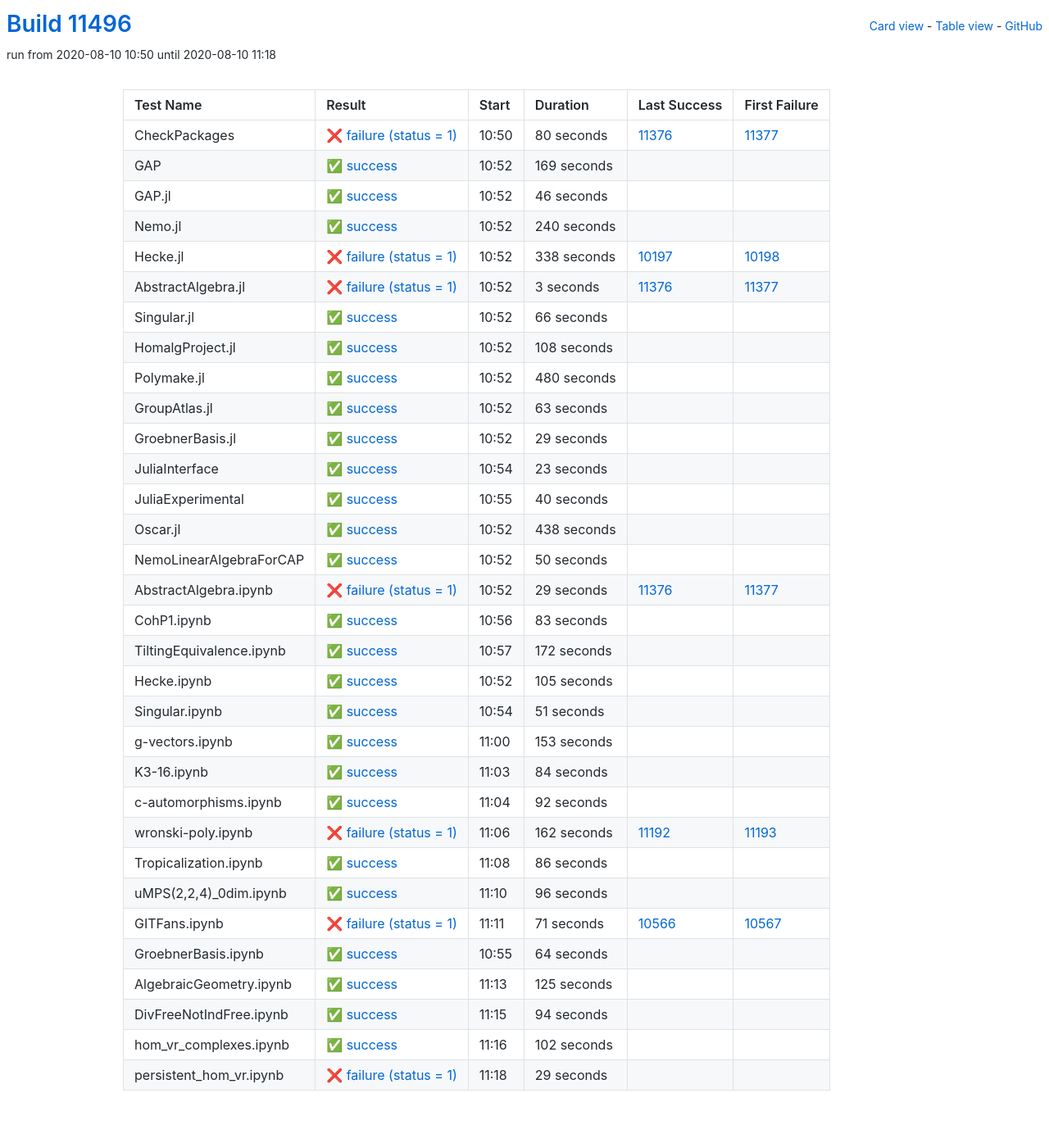
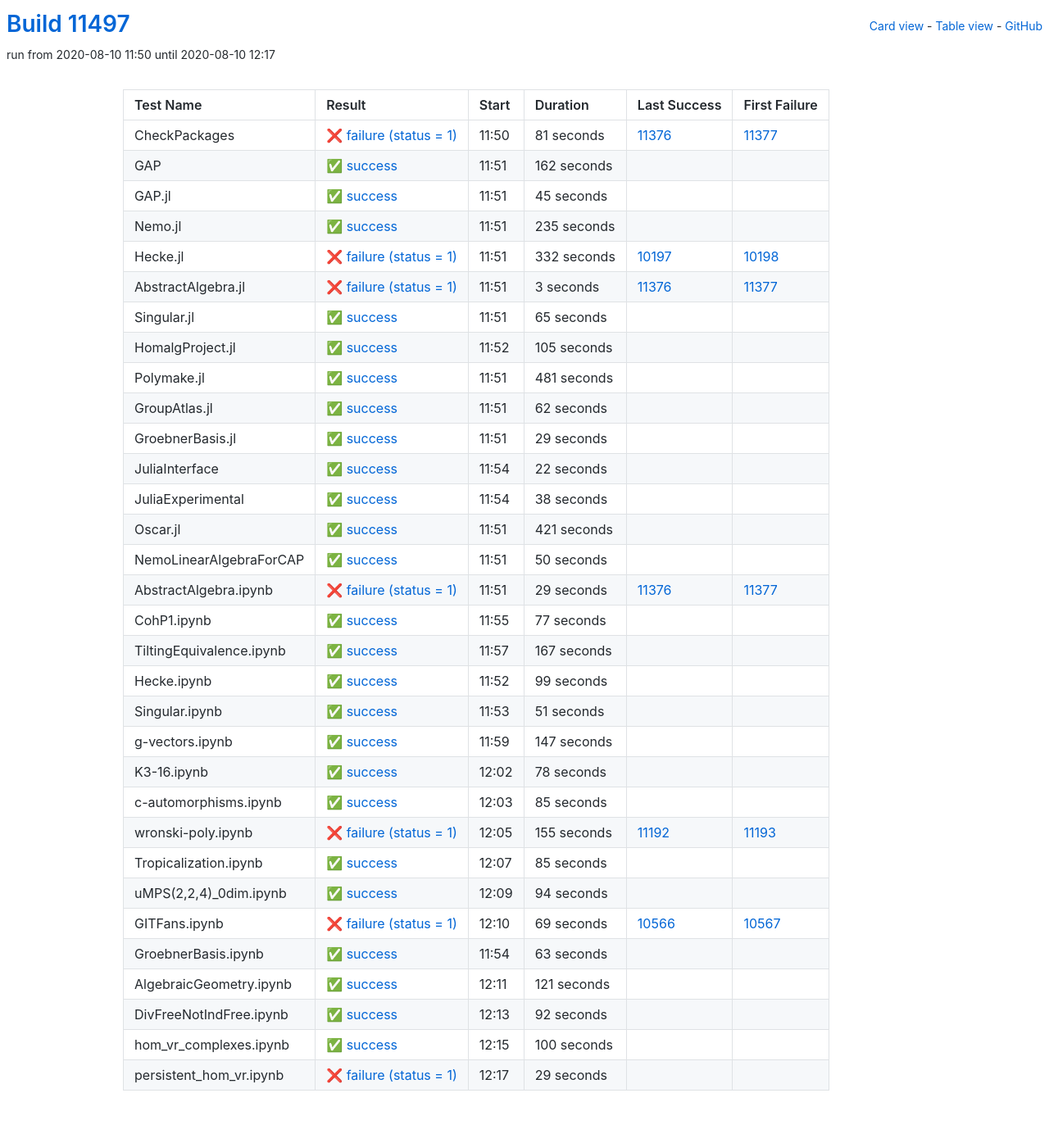
Before and after one commit to oscar-system/oscar-ci-status, a Jekyll site: the page built from table.html, in a window 1280 px wide. Shown: the whole page at 82% size. Built offline with Jekyll 4.4.1, drawn with Linux system fonts in a browser that asks for light colours.

Commit message:
Build #11497

```diff
--- a/_data/ci.yml
+++ b/_data/ci.yml
@@ -1,6 +1,6 @@
 ---
-build: 11496
-build_url: https://oscarci.mathematik.uni-kl.de/job/oscar/11496/
+build: 11497
+build_url: https://oscarci.mathematik.uni-kl.de/job/oscar/11497/
 job: oscar
 organization: oscar-system
 repo: oscar-ci-status
@@ -8,68 +8,68 @@
 tests:
 - name: CheckPackages
   id: checkpackages
-  log: https://oscarci.mathematik.uni-kl.de/job/oscar/11496/artifact/logs/build-11496/CheckPackages.log
-  start: 2020-08-10 10:50
+  log: https://oscarci.mathematik.uni-kl.de/job/oscar/11497/artifact/logs/build-11497/CheckPackages.log
+  start: 2020-08-10 11:50
   success: false
   exitcode: 1
   status: failure
-  duration: 80
+  duration: 81
   last_success: 11376
   last_success_url: https://oscarci.mathematik.uni-kl.de/job/oscar/11376/
   first_failure: 11377
   first_failure_url: https://oscarci.mathematik.uni-kl.de/job/oscar/11377/
 - name: GAP
   id: gap
-  log: https://oscarci.mathematik.uni-kl.de/job/oscar/11496/artifact/logs/build-11496/GAP.log
-  start: 2020-08-10 10:52
+  log: https://oscarci.mathematik.uni-kl.de/job/oscar/11497/artifact/logs/build-11497/GAP.log
+  start: 2020-08-10 11:51
   success: true
   exitcode: 0
   status: success
-  duration: 169
+  duration: 162
   last_success: false
   last_success_url:
   first_failure: false
   first_failure_url:
 - name: GAP.jl
   id: gap-jl
-  log: https://oscarci.mathematik.uni-kl.de/job/oscar/11496/artifact/logs/build-11496/GAP.jl.log
-  start: 2020-08-10 10:52
+  log: https://oscarci.mathematik.uni-kl.de/job/oscar/11497/artifact/logs/build-11497/GAP.jl.log
+  start: 2020-08-10 11:51
   success: true
   exitcode: 0
   status: success
-  duration: 46
+  duration: 45
   last_success: false
   last_success_url:
   first_failure: false
   first_failure_url:
 - name: Nemo.jl
   id: nemo-jl
-  log: https://oscarci.mathematik.uni-kl.de/job/oscar/11496/artifact/logs/build-11496/Nemo.jl.log
-  start: 2020-08-10 10:52
+  log: https://oscarci.mathematik.uni-kl.de/job/oscar/11497/artifact/logs/build-11497/Nemo.jl.log
+  start: 2020-08-10 11:51
   success: true
   exitcode: 0
   status: success
-  duration: 240
+  duration: 235
   last_success: false
   last_success_url:
   first_failure: false
   first_failure_url:
 - name: Hecke.jl
   id: hecke-jl
-  log: https://oscarci.mathematik.uni-kl.de/job/oscar/11496/artifact/logs/build-11496/Hecke.jl.log
-  start: 2020-08-10 10:52
+  log: https://oscarci.mathematik.uni-kl.de/job/oscar/11497/artifact/logs/build-11497/Hecke.jl.log
+  start: 2020-08-10 11:51
   success: false
   exitcode: 1
   status: failure
-  duration: 338
+  duration: 332
   last_success: 10197
   last_success_url: https://oscarci.mathematik.uni-kl.de/job/oscar/10197/
   first_failure: 10198
   first_failure_url: https://oscarci.mathematik.uni-kl.de/job/oscar/10198/
 - name: AbstractAlgebra.jl
   id: abstractalgebra-jl
-  log: https://oscarci.mathematik.uni-kl.de/job/oscar/11496/artifact/logs/build-11496/AbstractAlgebra.jl.log
-  start: 2020-08-10 10:52
+  log: https://oscarci.mathematik.uni-kl.de/job/oscar/11497/artifact/logs/build-11497/AbstractAlgebra.jl.log
+  start: 2020-08-10 11:51
   success: false
   exitcode: 1
   status: failure
@@ -80,56 +80,56 @@
   first_failure_url: https://oscarci.mathematik.uni-kl.de/job/oscar/11377/
 - name: Singular.jl
   id: singular-jl
-  log: https://oscarci.mathematik.uni-kl.de/job/oscar/11496/artifact/logs/build-11496/Singular.jl.log
-  start: 2020-08-10 10:52
+  log: https://oscarci.mathematik.uni-kl.de/job/oscar/11497/artifact/logs/build-11497/Singular.jl.log
+  start: 2020-08-10 11:51
   success: true
   exitcode: 0
   status: success
-  duration: 66
+  duration: 65
   last_success: false
   last_success_url:
   first_failure: false
   first_failure_url:
 - name: HomalgProject.jl
   id: homalgproject-jl
-  log: https://oscarci.mathematik.uni-kl.de/job/oscar/11496/artifact/logs/build-11496/HomalgProject.jl.log
-  start: 2020-08-10 10:52
+  log: https://oscarci.mathematik.uni-kl.de/job/oscar/11497/artifact/logs/build-11497/HomalgProject.jl.log
+  start: 2020-08-10 11:52
   success: true
   exitcode: 0
   status: success
-  duration: 108
+  duration: 105
   last_success: false
   last_success_url:
   first_failure: false
   first_failure_url:
 - name: Polymake.jl
   id: polymake-jl
-  log: https://oscarci.mathematik.uni-kl.de/job/oscar/11496/artifact/logs/build-11496/Polymake.jl.log
-  start: 2020-08-10 10:52
+  log: https://oscarci.mathematik.uni-kl.de/job/oscar/11497/artifact/logs/build-11497/Polymake.jl.log
+  start: 2020-08-10 11:51
   success: true
   exitcode: 0
   status: success
-  duration: 480
+  duration: 481
   last_success: false
   last_success_url:
   first_failure: false
   first_failure_url:
 - name: GroupAtlas.jl
   id: groupatlas-jl
-  log: https://oscarci.mathematik.uni-kl.de/job/oscar/11496/artifact/logs/build-11496/GroupAtlas.jl.log
-  start: 2020-08-10 10:52
+  log: https://oscarci.mathematik.uni-kl.de/job/oscar/11497/artifact/logs/build-11497/GroupAtlas.jl.log
+  start: 2020-08-10 11:51
   success: true
   exitcode: 0
   status: success
-  duration: 63
+  duration: 62
   last_success: false
   last_success_url:
   first_failure: false
   first_failure_url:
 - name: GroebnerBasis.jl
   id: groebnerbasis-jl
-  log: https://oscarci.mathematik.uni-kl.de/job/oscar/11496/artifact/logs/build-11496/GroebnerBasis.jl.log
-  start: 2020-08-10 10:52
+  log: https://oscarci.mathematik.uni-kl.de/job/oscar/11497/artifact/logs/build-11497/GroebnerBasis.jl.log
+  start: 2020-08-10 11:51
   success: true
   exitcode: 0
   status: success
@@ -140,44 +140,44 @@
   first_failure_url:
 - name: JuliaInterface
   id: juliainterface
-  log: https://oscarci.mathematik.uni-kl.de/job/oscar/11496/artifact/logs/build-11496/JuliaInterface.log
-  start: 2020-08-10 10:54
+  log: https://oscarci.mathematik.uni-kl.de/job/oscar/11497/artifact/logs/build-11497/JuliaInterface.log
+  start: 2020-08-10 11:54
   success: true
   exitcode: 0
   status: success
-  duration: 23
+  duration: 22
   last_success: false
   last_success_url:
   first_failure: false
   first_failure_url:
 - name: JuliaExperimental
   id: juliaexperimental
-  log: https://oscarci.mathematik.uni-kl.de/job/oscar/11496/artifact/logs/build-11496/JuliaExperimental.log
-  start: 2020-08-10 10:55
+  log: https://oscarci.mathematik.uni-kl.de/job/oscar/11497/artifact/logs/build-11497/JuliaExperimental.log
+  start: 2020-08-10 11:54
   success: true
   exitcode: 0
   status: success
-  duration: 40
+  duration: 38
   last_success: false
   last_success_url:
   first_failure: false
   first_failure_url:
 - name: Oscar.jl
   id: oscar-jl
-  log: https://oscarci.mathematik.uni-kl.de/job/oscar/11496/artifact/logs/build-11496/Oscar.jl.log
-  start: 2020-08-10 10:52
+  log: https://oscarci.mathematik.uni-kl.de/job/oscar/11497/artifact/logs/build-11497/Oscar.jl.log
+  start: 2020-08-10 11:51
   success: true
   exitcode: 0
   status: success
-  duration: 438
+  duration: 421
   last_success: false
   last_success_url:
   first_failure: false
   first_failure_url:
 - name: NemoLinearAlgebraForCAP
   id: nemolinearalgebraforcap
-  log: https://oscarci.mathematik.uni-kl.de/job/oscar/11496/artifact/logs/build-11496/NemoLinearAlgebraForCAP.log
-  start: 2020-08-10 10:52
+  log: https://oscarci.mathematik.uni-kl.de/job/oscar/11497/artifact/logs/build-11497/NemoLinearAlgebraForCAP.log
+  start: 2020-08-10 11:51
   success: true
   exitcode: 0
   status: success
@@ -188,8 +188,8 @@
   first_failure_url:
 - name: AbstractAlgebra.ipynb
   id: abstractalgebra-ipynb
-  log: https://oscarci.mathematik.uni-kl.de/job/oscar/11496/artifact/logs/build-11496/AbstractAlgebra.ipynb.log
-  start: 2020-08-10 10:52
+  log: https://oscarci.mathematik.uni-kl.de/job/oscar/11497/artifact/logs/build-11497/AbstractAlgebra.ipynb.log
+  start: 2020-08-10 11:51
   success: false
   exitcode: 1
   status: failure
@@ -200,44 +200,44 @@
   first_failure_url: https://oscarci.mathematik.uni-kl.de/job/oscar/11377/
 - name: CohP1.ipynb
   id: cohp1-ipynb
-  log: https://oscarci.mathematik.uni-kl.de/job/oscar/11496/artifact/logs/build-11496/CohP1.ipynb.log
-  start: 2020-08-10 10:56
+  log: https://oscarci.mathematik.uni-kl.de/job/oscar/11497/artifact/logs/build-11497/CohP1.ipynb.log
+  start: 2020-08-10 11:55
   success: true
   exitcode: 0
   status: success
-  duration: 83
+  duration: 77
   last_success: false
   last_success_url:
   first_failure: false
   first_failure_url:
 - name: TiltingEquivalence.ipynb
   id: tiltingequivalence-ipynb
-  log: https://oscarci.mathematik.uni-kl.de/job/oscar/11496/artifact/logs/build-11496/TiltingEquivalence.ipynb.log
-  start: 2020-08-10 10:57
+  log: https://oscarci.mathematik.uni-kl.de/job/oscar/11497/artifact/logs/build-11497/TiltingEquivalence.ipynb.log
+  start: 2020-08-10 11:57
   success: true
   exitcode: 0
   status: success
-  duration: 172
+  duration: 167
   last_success: false
   last_success_url:
   first_failure: false
   first_failure_url:
 - name: Hecke.ipynb
   id: hecke-ipynb
-  log: https://oscarci.mathematik.uni-kl.de/job/oscar/11496/artifact/logs/build-11496/Hecke.ipynb.log
-  start: 2020-08-10 10:52
+  log: https://oscarci.mathematik.uni-kl.de/job/oscar/11497/artifact/logs/build-11497/Hecke.ipynb.log
+  start: 2020-08-10 11:52
   success: true
   exitcode: 0
   status: success
-  duration: 105
+  duration: 99
   last_success: false
   last_success_url:
   first_failure: false
   first_failure_url:
 - name: Singular.ipynb
   id: singular-ipynb
-  log: https://oscarci.mathematik.uni-kl.de/job/oscar/11496/artifact/logs/build-11496/Singular.ipynb.log
-  start: 2020-08-10 10:54
+  log: https://oscarci.mathematik.uni-kl.de/job/oscar/11497/artifact/logs/build-11497/Singular.ipynb.log
+  start: 2020-08-10 11:53
   success: true
   exitcode: 0
   status: success
@@ -248,32 +248,116 @@
   first_failure_url:
 - name: g-vectors.ipynb
   id: g-vectors-ipynb
-  log: https://oscarci.mathematik.uni-kl.de/job/oscar/11496/artifact/logs/build-11496/g-vectors.ipynb.log
-  start: 2020-08-10 11:00
+  log: https://oscarci.mathematik.uni-kl.de/job/oscar/11497/artifact/logs/build-11497/g-vectors.ipynb.log
+  start: 2020-08-10 11:59
   success: true
   exitcode: 0
   status: success
-  duration: 153
+  duration: 147
   last_success: false
   last_success_url:
   first_failure: false
   first_failure_url:
 - name: K3-16.ipynb
   id: k3-16-ipynb
-  log: https://oscarci.mathematik.uni-kl.de/job/oscar/11496/artifact/logs/build-11496/K3-16.ipynb.log
-  start: 2020-08-10 11:03
+  log: https://oscarci.mathematik.uni-kl.de/job/oscar/11497/artifact/logs/build-11497/K3-16.ipynb.log
+  start: 2020-08-10 12:02
   success: true
   exitcode: 0
   status: success
-  duration: 84
+  duration: 78
   last_success: false
   last_success_url:
   first_failure: false
   first_failure_url:
 - name: c-automorphisms.ipynb
   id: c-automorphisms-ipynb
-  log: https://oscarci.mathematik.uni-kl.de/job/oscar/11496/artifact/logs/build-11496/c-automorphisms.ipynb.log
-  start: 2020-08-10 11:04
+  log: https://oscarci.mathematik.uni-kl.de/job/oscar/11497/artifact/logs/build-11497/c-automorphisms.ipynb.log
+  start: 2020-08-10 12:03
+  success: true
+  exitcode: 0
+  status: success
+  duration: 85
+  last_success: false
+  last_success_url:
+  first_failure: false
+  first_failure_url:
+- name: wronski-poly.ipynb
+  id: wronski-poly-ipynb
+  log: https://oscarci.mathematik.uni-kl.de/job/oscar/11497/artifact/logs/build-11497/wronski-poly.ipynb.log
+  start: 2020-08-10 12:05
+  success: false
+  exitcode: 1
+  status: failure
+  duration: 155
+  last_success: 11192
+  last_success_url: https://oscarci.mathematik.uni-kl.de/job/oscar/11192/
+  first_failure: 11193
+  first_failure_url: https://oscarci.mathematik.uni-kl.de/job/oscar/11193/
+- name: Tropicalization.ipynb
+  id: tropicalization-ipynb
+  log: https://oscarci.mathematik.uni-kl.de/job/oscar/11497/artifact/logs/build-11497/Tropicalization.ipynb.log
+  start: 2020-08-10 12:07
+  success: true
+  exitcode: 0
+  status: success
+  duration: 85
+  last_success: false
+  last_success_url:
+  first_failure: false
+  first_failure_url:
+- name: uMPS(2,2,4)_0dim.ipynb
+  id: umps-2-2-4-0dim-ipynb
+  log: https://oscarci.mathematik.uni-kl.de/job/oscar/11497/artifact/logs/build-11497/uMPS-2-2-4-_0dim.ipynb.log
+  start: 2020-08-10 12:09
+  success: true
+  exitcode: 0
+  status: success
+  duration: 94
+  last_success: false
+  last_success_url:
+  first_failure: false
+  first_failure_url:
+- name: GITFans.ipynb
+  id: gitfans-ipynb
+  log: https://oscarci.mathematik.uni-kl.de/job/oscar/11497/artifact/logs/build-11497/GITFans.ipynb.log
+  start: 2020-08-10 12:10
+  success: false
+  exitcode: 1
+  status: failure
+  duration: 69
+  last_success: 10566
+  last_success_url: https://oscarci.mathematik.uni-kl.de/job/oscar/10566/
+  first_failure: 10567
+  first_failure_url: https://oscarci.mathematik.uni-kl.de/job/oscar/10567/
+- name: GroebnerBasis.ipynb
+  id: groebnerbasis-ipynb
+  log: https://oscarci.mathematik.uni-kl.de/job/oscar/11497/artifact/logs/build-11497/GroebnerBasis.ipynb.log
+  start: 2020-08-10 11:54
+  success: true
+  exitcode: 0
+  status: success
+  duration: 63
+  last_success: false
+  last_success_url:
+  first_failure: false
+  first_failure_url:
+- name: AlgebraicGeometry.ipynb
+  id: algebraicgeometry-ipynb
+  log: https://oscarci.mathematik.uni-kl.de/job/oscar/11497/artifact/logs/build-11497/AlgebraicGeometry.ipynb.log
+  start: 2020-08-10 12:11
+  success: true
+  exitcode: 0
+  status: success
+  duration: 121
+  last_success: false
+  last_success_url:
+  first_failure: false
+  first_failure_url:
+- name: DivFreeNotIndFree.ipynb
+  id: divfreenotindfree-ipynb
+  log: https://oscarci.mathematik.uni-kl.de/job/oscar/11497/artifact/logs/build-11497/DivFreeNotIndFree.ipynb.log
+  start: 2020-08-10 12:13
   success: true
   exitcode: 0
   status: success
@@ -282,106 +366,22 @@
   last_success_url:
   first_failure: false
   first_failure_url:
-- name: wronski-poly.ipynb
-  id: wronski-poly-ipynb
-  log: https://oscarci.mathematik.uni-kl.de/job/oscar/11496/artifact/logs/build-11496/wronski-poly.ipynb.log
-  start: 2020-08-10 11:06
-  success: false
-  exitcode: 1
-  status: failure
-  duration: 162
-  last_success: 11192
-  last_success_url: https://oscarci.mathematik.uni-kl.de/job/oscar/11192/
-  first_failure: 11193
-  first_failure_url: https://oscarci.mathematik.uni-kl.de/job/oscar/11193/
-- name: Tropicalization.ipynb
-  id: tropicalization-ipynb
-  log: https://oscarci.mathematik.uni-kl.de/job/oscar/11496/artifact/logs/build-11496/Tropicalization.ipynb.log
-  start: 2020-08-10 11:08
+- name: hom_vr_complexes.ipynb
+  id: hom-vr-complexes-ipynb
+  log: https://oscarci.mathematik.uni-kl.de/job/oscar/11497/artifact/logs/build-11497/hom_vr_complexes.ipynb.log
+  start: 2020-08-10 12:15
   success: true
   exitcode: 0
   status: success
-  duration: 86
-  last_success: false
-  last_success_url:
-  first_failure: false
-  first_failure_url:
-- name: uMPS(2,2,4)_0dim.ipynb
-  id: umps-2-2-4-0dim-ipynb
-  log: https://oscarci.mathematik.uni-kl.de/job/oscar/11496/artifact/logs/build-11496/uMPS-2-2-4-_0dim.ipynb.log
-  start: 2020-08-10 11:10
-  success: true
-  exitcode: 0
-  status: success
-  duration: 96
-  last_success: false
-  last_success_url:
-  first_failure: false
-  first_failure_url:
-- name: GITFans.ipynb
-  id: gitfans-ipynb
-  log: https://oscarci.mathematik.uni-kl.de/job/oscar/11496/artifact/logs/build-11496/GITFans.ipynb.log
-  start: 2020-08-10 11:11
-  success: false
-  exitcode: 1
-  status: failure
-  duration: 71
-  last_success: 10566
-  last_success_url: https://oscarci.mathematik.uni-kl.de/job/oscar/10566/
-  first_failure: 10567
-  first_failure_url: https://oscarci.mathematik.uni-kl.de/job/oscar/10567/
-- name: GroebnerBasis.ipynb
-  id: groebnerbasis-ipynb
-  log: https://oscarci.mathematik.uni-kl.de/job/oscar/11496/artifact/logs/build-11496/GroebnerBasis.ipynb.log
-  start: 2020-08-10 10:55
-  success: true
-  exitcode: 0
-  status: success
-  duration: 64
-  last_success: false
-  last_success_url:
-  first_failure: false
-  first_failure_url:
-- name: AlgebraicGeometry.ipynb
-  id: algebraicgeometry-ipynb
-  log: https://oscarci.mathematik.uni-kl.de/job/oscar/11496/artifact/logs/build-11496/AlgebraicGeometry.ipynb.log
-  start: 2020-08-10 11:13
-  success: true
-  exitcode: 0
-  status: success
-  duration: 125
-  last_success: false
-  last_success_url:
-  first_failure: false
-  first_failure_url:
-- name: DivFreeNotIndFree.ipynb
-  id: divfreenotindfree-ipynb
-  log: https://oscarci.mathematik.uni-kl.de/job/oscar/11496/artifact/logs/build-11496/DivFreeNotIndFree.ipynb.log
-  start: 2020-08-10 11:15
-  success: true
-  exitcode: 0
-  status: success
-  duration: 94
-  last_success: false
-  last_success_url:
-  first_failure: false
-  first_failure_url:
-- name: hom_vr_complexes.ipynb
-  id: hom-vr-complexes-ipynb
-  log: https://oscarci.mathematik.uni-kl.de/job/oscar/11496/artifact/logs/build-11496/hom_vr_complexes.ipynb.log
-  start: 2020-08-10 11:16
-  success: true
-  exitcode: 0
-  status: success
-  duration: 102
+  duration: 100
   last_success: false
   last_success_url:
   first_failure: false
   first_failure_url:
 - name: persistent_hom_vr.ipynb
   id: persistent-hom-vr-ipynb
-  log: https://oscarci.mathematik.uni-kl.de/job/oscar/11496/artifact/logs/build-11496/persistent_hom_vr.ipynb.log
-  start: 2020-08-10 11:18
+  log: https://oscarci.mathematik.uni-kl.de/job/oscar/11497/artifact/logs/build-11497/persistent_hom_vr.ipynb.log
+  start: 2020-08-10 12:17
   success: false
   exitcode: 1
   status: failure
```
Also changed, not shown: README.md.
